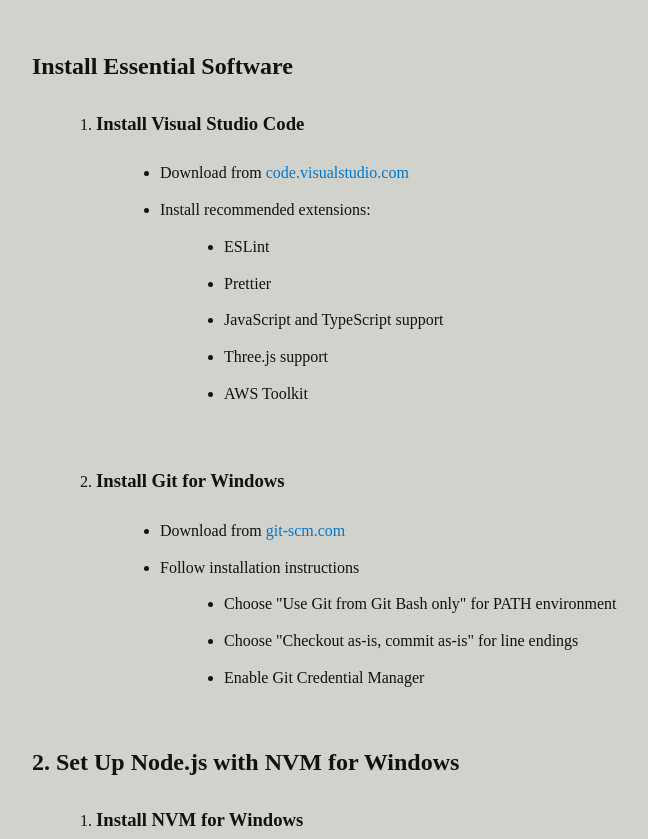
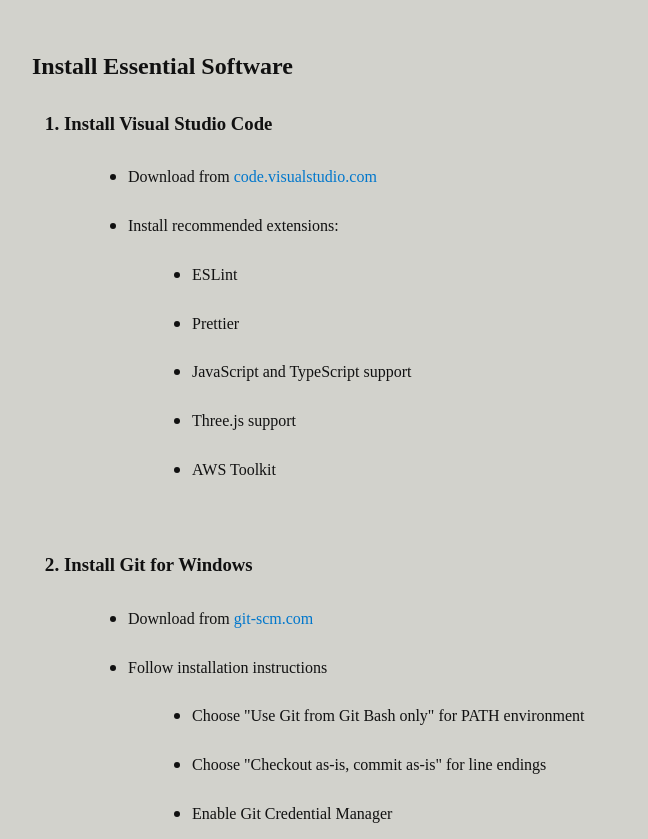
Before and after one commit to 3Dean/threejsamplifysetup, a website built with Vite: page index.html in a window 1280 px wide. Shown: the part 800-1639 px from the top of the page, without its empty margins (280-928 px from the left). Built offline with nearby package versions, Linux system fonts and the light colour scheme; a web font is replaced by a local one.

Commit message:
CSS updates

```diff
--- a/src/style.css
+++ b/src/style.css
@@ -81,7 +81,20 @@
 /* List */
 ol {
   list-style: decimal;
-  margin-left: 1.5rem;
+  list-style-position: outside; /* Or inside */
+  padding-left: 2rem;
+  counter-reset: step;
+}
+
+ol li {
+  counter-increment: step;
+  margin-bottom: 1rem;
+  position: relative;
+}
+
+ol li::marker {
+  font-weight: bold;
+  font-size: 1.2em;
 }
 
 ul {
```
